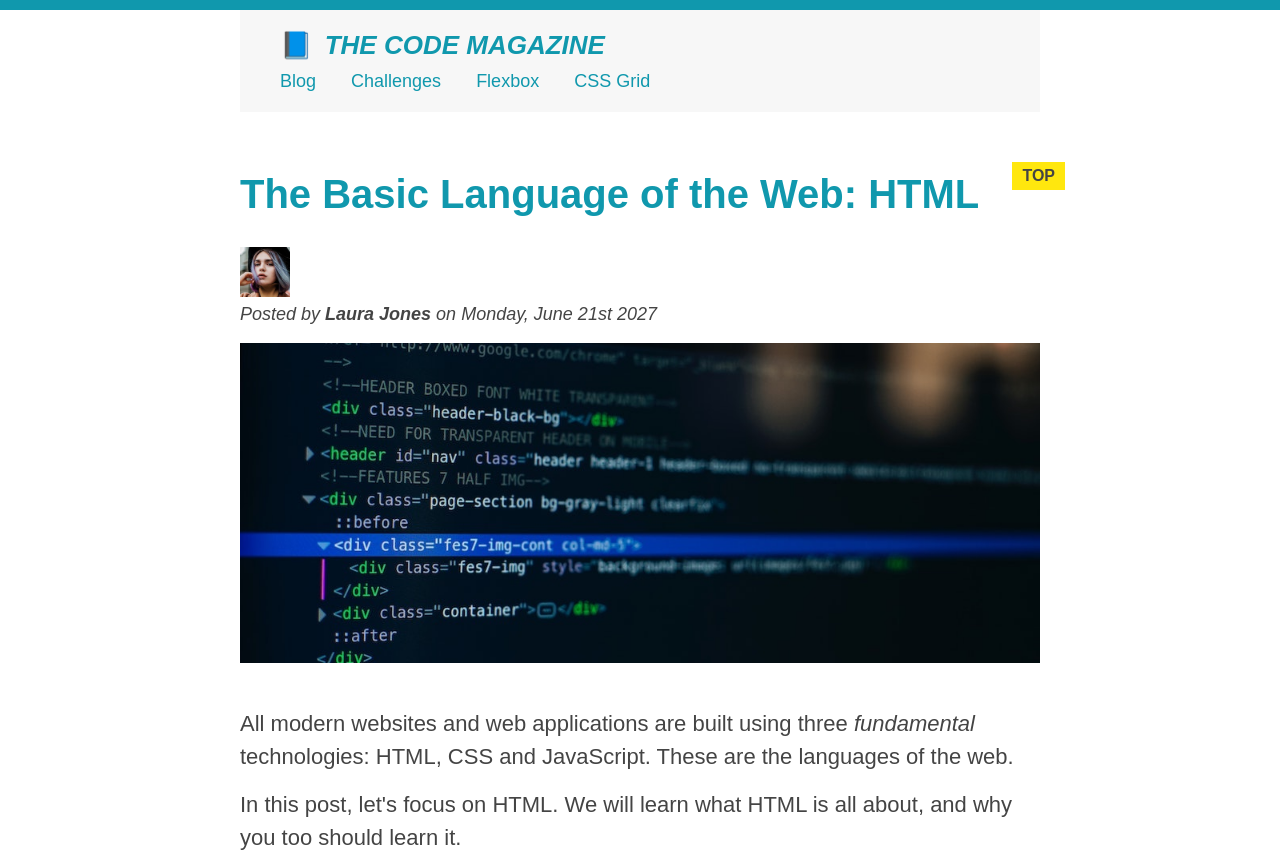
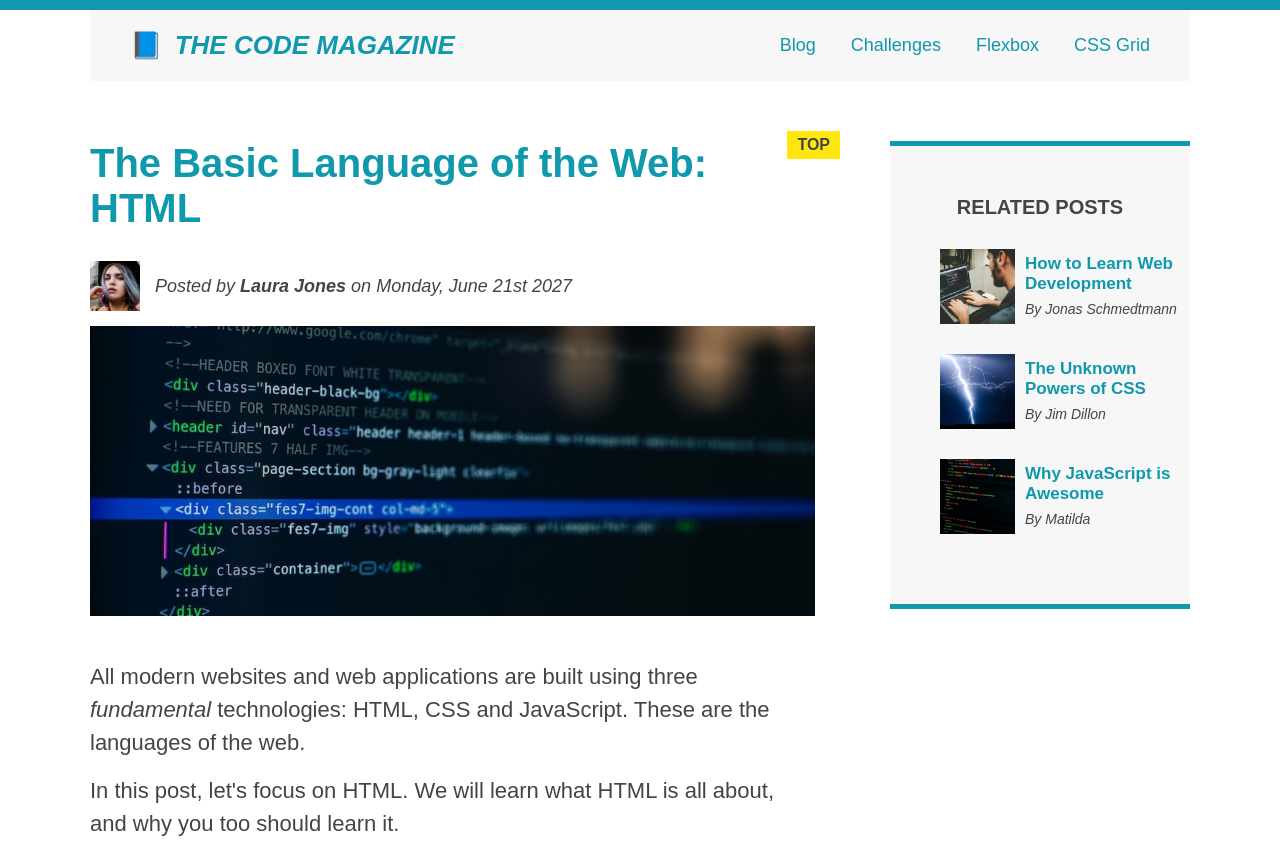
Before and after one commit to Piazzolla/html-css-flexbox, a plain HTML site: page index.html in a window 1280 px wide. Shown: the top 857 px of the page. Drawn offline with Linux system fonts and the light colour scheme.

Commit message:
ubicando elementos en la grid y haciendo que ocupen varias filas o columnas

```diff
--- a/index.html
+++ b/index.html
@@ -1,5 +1,6 @@
 <!DOCTYPE html>
 <html lang="en">
+
 <head>
   <meta charset="UTF-8" />
   <link href="style.css" rel="stylesheet" />
@@ -29,29 +30,20 @@
         <a href="css-grid.html">CSS Grid</a>
       </nav>
     </header>
-
+    <div class="row">
       <article>
         <header class="post-header">
           <h2>The Basic Language of the Web: HTML</h2>
+          <div class="author-box">
 
-          <img
-            src="img/laura-jones.jpg"
-            alt="Headshot of Laura Jones"
-            height="50"
-            width="50"
-          />
+            <img src="img/laura-jones.jpg" alt="Headshot of Laura Jones" height="50" width="50" />
 
-          <p id="author">
+            <p class="author">
               Posted by <strong>Laura Jones</strong> on Monday, June 21st 2027
             </p>
+          </div>
 
-          <img
-            src="img/post-img.jpg"
-            alt="HTML code on a screen"
-            width="500"
-            height="200"
-            class="post-img"
-          />
+          <img src="img/post-img.jpg" alt="HTML code on a screen" width="500" height="200" class="post-img" />
           <button>❤️ Like</button>
         </header>
 
@@ -89,11 +81,7 @@
 
         <p>
           You can learn more at
-          <a
-            href="https://developer.mozilla.org/en-US/docs/Web/HTML"
-            target="_blank"
-            >MDN Web Docs</a
-          >.
+          <a href="https://developer.mozilla.org/en-US/docs/Web/HTML" target="_blank">MDN Web Docs</a>.
         </p>
 
         <h3>Why should you learn HTML?</h3>
@@ -123,38 +111,30 @@
         <h4>Related posts</h4>
 
         <ul class="related">
-          <li>
-            <img
-              src="img/related-1.jpg"
-              alt="Person programming"
-              width="75"
-              height="75"
-            />
-            <a href="#">How to Learn Web Development</a>
+          <li class="related-post">
+            <img src="img/related-1.jpg" alt="Person programming" width="75" height="75" />
+            <div>
+              <a href="#" class="related-link">How to Learn Web Development</a>
               <p class="related-author">By Jonas Schmedtmann</p>
+            </div>
           </li>
-          <li>
-            <img
-              src="img/related-2.jpg"
-              alt="Lightning"
-              width="75"
-              height="75"
-            />
-            <a href="#">The Unknown Powers of CSS</a>
+          <li class="related-post">
+            <img src="img/related-2.jpg" alt="Lightning" width="75" height="75" />
+            <div>
+              <a href="#" class="related-link">The Unknown Powers of CSS</a>
               <p class="related-author">By Jim Dillon</p>
+            </div>
           </li>
-          <li>
-            <img
-              src="img/related-3.jpg"
-              alt="JavaScript code on a screen"
-              width="75"
-              height="75"
-            />
-            <a href="#">Why JavaScript is Awesome</a>
+          <li class="related-post">
+            <img src="img/related-3.jpg" alt="JavaScript code on a screen" width="75" height="75" />
+            <div>
+              <a href="#" class="related-link">Why JavaScript is Awesome</a>
               <p class="related-author">By Matilda</p>
+            </div>
           </li>
         </ul>
       </aside>
+    </div>
 
     <footer>
       <p id="copyright" class="copyright text">
@@ -163,4 +143,5 @@
     </footer>
   </div>
 </body>
+
 </html>
--- a/style.css
+++ b/style.css
@@ -14,7 +14,7 @@ body {
 }
 
 .container {
-  width: 800px;
+  width: 1100px;
   /* margin-left: auto;
   margin-right: auto; */
   margin: 0 auto;
@@ -51,7 +51,7 @@ aside {
   /* padding-top: 50px;
   padding-bottom: 50px; */
   padding: 50px 0;
-  width: 500px;
+  /* width: 500px; */
 }
 
 /* SMALLER ELEMENTS */
@@ -114,7 +114,7 @@ li:last-child {
   font-style: italic;
 } */
 
-#author {
+.author {
   font-style: italic;
   font-size: 18px;
 }
@@ -197,7 +197,6 @@ nav a:link {
   display: block; */
 
   margin-right: 30px;
-  margin-top: 10px;
   display: inline-block;
 }
 
@@ -244,6 +243,10 @@ h2::before {
   right: -25px;
 }
 
+h4 {
+  margin-bottom: 30px;
+}
+
 /* Resolving conflicts */
 /* #copyright {
   color: red;
@@ -265,3 +268,65 @@ footer p {
 nav p {
   font-size: 18px;
 } */
+
+
+/*   FLEXBOX    */
+
+.main-header {
+  display: flex;
+  align-items: center;
+  justify-content: space-between;
+}
+
+.author-box {
+  display: flex;
+  align-items: center;
+  margin-bottom: 15px;
+
+}
+
+.author {
+  margin-bottom: 0;
+  margin-left: 15px;
+}
+
+.related-post {
+  display: flex;
+  align-items: center;
+  gap: 10px;
+  margin-bottom: 30px;
+}
+
+.related-link:link {
+  font-size: 17px;
+  font-style: normal;
+  font-weight: bold;
+  margin-bottom: 5px;
+  display: block;
+
+}
+
+.related-author {
+  margin-bottom: 0;
+  font-size: 14px;
+  font-weight: normal;
+  font-style: italic;
+}
+
+.row {
+  display: flex;
+  gap: 75px;
+  margin-bottom: 60px;
+  align-items: flex-start;
+}
+
+article {
+  /* flex: 0 0 825; */
+  flex: 1;
+  margin-bottom: 0;
+}
+
+aside {
+  /* flex-grow flex-shrink flex-basis */
+  flex: 0 0 300px;
+}
```
Also changed, not shown: css-grid.html (+30 -2 lines), flexbox.html (+2 -0 lines). Lines whose indentation alone changed are shown as unchanged.
